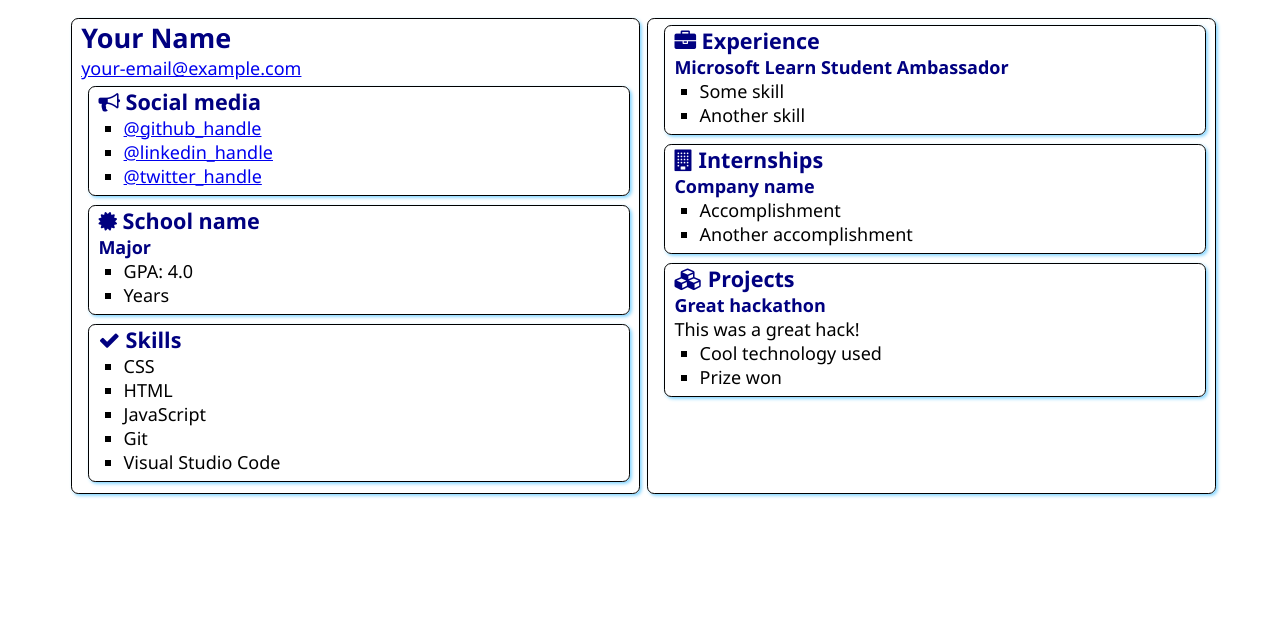
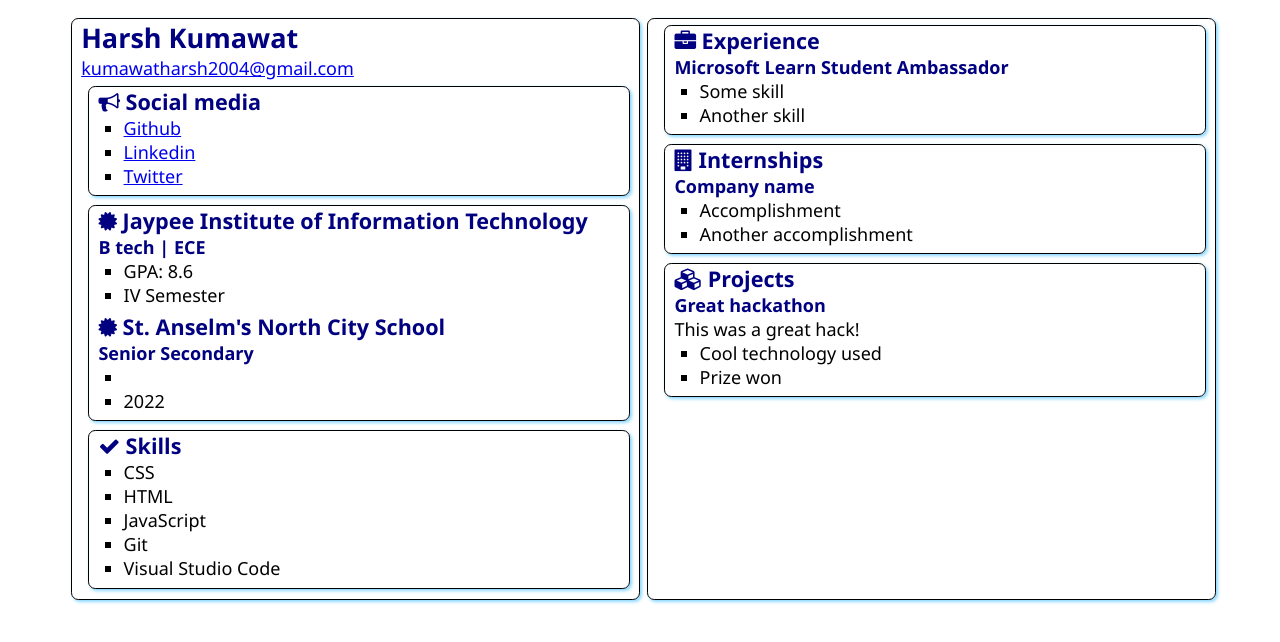
Before and after one commit to harshk04/SATechnicalOnboaarding, a plain HTML site: page src/index.html in a window 1280 px wide. Drawn offline with Linux system fonts and the light colour scheme.

Commit message:
details added

```diff
--- a/src/index.html
+++ b/src/index.html
@@ -12,8 +12,8 @@
 <body>
     <main>
         <article class="box">
-            <h1>Your Name</h1>
-            <div><a href="mailto:your.email@example.com">your-email@example.com</a></div>
+            <h1>Harsh Kumawat</h1>
+            <div><a href="mailto:kumawatharsh2004@gmail.com">kumawatharsh2004@gmail.com</a></div>
 
             <section class="box">
                 <h2>
@@ -21,9 +21,9 @@
                     Social media
                 </h2>
                 <ul>
-                    <li><a href="https://github.com/<handle>">@github_handle</a></li>
-                    <li><a href="https://linkedin.com/in/<handle>">@linkedin_handle</a></li>
-                    <li><a href="https://twitter.com/<handle>">@twitter_handle</a></li>
+                    <li><a href="https://github.com/harshk04">Github</a></li>
+                    <li><a href="https://www.linkedin.com/in/harsh-kumawat-069bb324b/">Linkedin</a></li>
+                    <li><a href="https://twitter.com/HarshKu03493352">Twitter</a></li>
                 </ul>
             </section>
 
@@ -31,12 +31,23 @@
                 <div class="education">
                     <h2>
                         <i class="fa fa-certificate" aria-hidden="true"></i>
-                        School name
+                        Jaypee Institute of Information Technology
                     </h2>
-                    <h3>Major</h3>
+                    <h3>B tech | ECE</h3>
                     <ul>
-                        <li>GPA: 4.0</li>
-                        <li>Years</li>
+                        <li>GPA: 8.6</li>
+                        <li>IV Semester</li>
+                    </ul>
+                </div>
+                <div class="education">
+                    <h2>
+                        <i class="fa fa-certificate" aria-hidden="true"></i>
+                        St. Anselm's North City School
+                    </h2>
+                    <h3>Senior Secondary</h3>
+                    <ul>
+                        <li></li>
+                        <li>2022</li>
                     </ul>
                 </div>
             </section>
```
